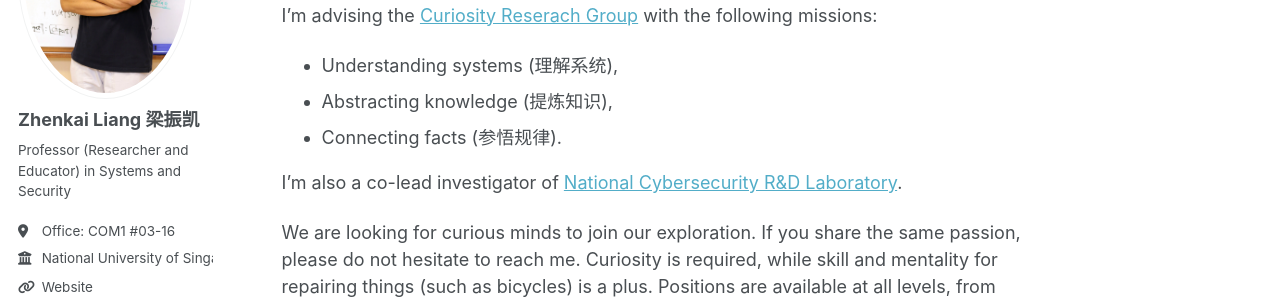
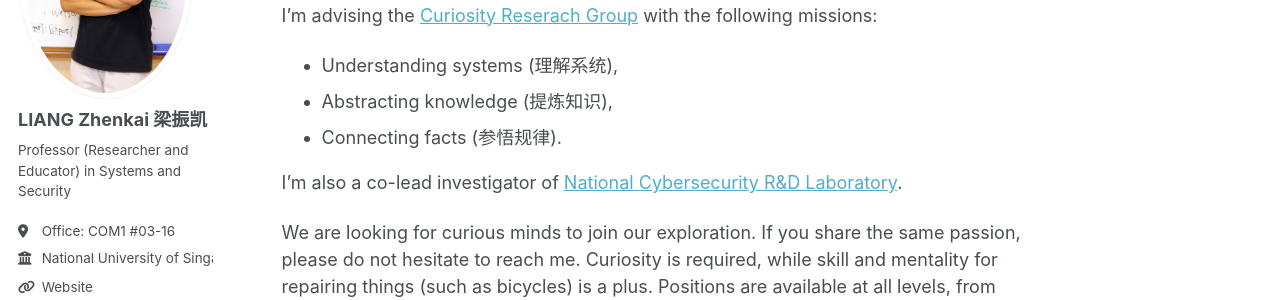
Before and after one commit to zhenkai-liang/zhenkai-liang.github.io, a Jekyll site: the page built from _pages/about.md, in a window 1280 px wide. Shown: the part 244-544 px from the top of the page. Built offline with Jekyll 4.4.1, drawn with Linux system fonts in a browser that asks for light colours; some web fonts are replaced; a script that is not in the unit is left out; part of the change alters nothing that is shown.

```diff
--- a/_config.yml
+++ b/_config.yml
@@ -23,14 +23,14 @@ repository               : "zhenkai-liang/zhenkai-liang.github.io"
 author:
   # Biographic information
   avatar           : "liangzk20.jpg"
-  name             : "Zhenkai Liang 梁振凯"
+  name             : "LIANG Zhenkai 梁振凯"
   pronouns         : # example: "she/her"
   bio              : "Professor (Researcher and Educator) in Systems and Security"
+  location         : "Office: COM1 #03-16"
   employer         : "National University of Singapore"
   uri              : “https://www.comp.nus.edu.sg/~liangzk"
   email            : "liangzk@comp.nus.edu.sg"
-  telephone        : "+65 65161226"
-  location         : "Office: COM1 #03-16"
+
 
   # Academic websites
   academia         : # URL
```
